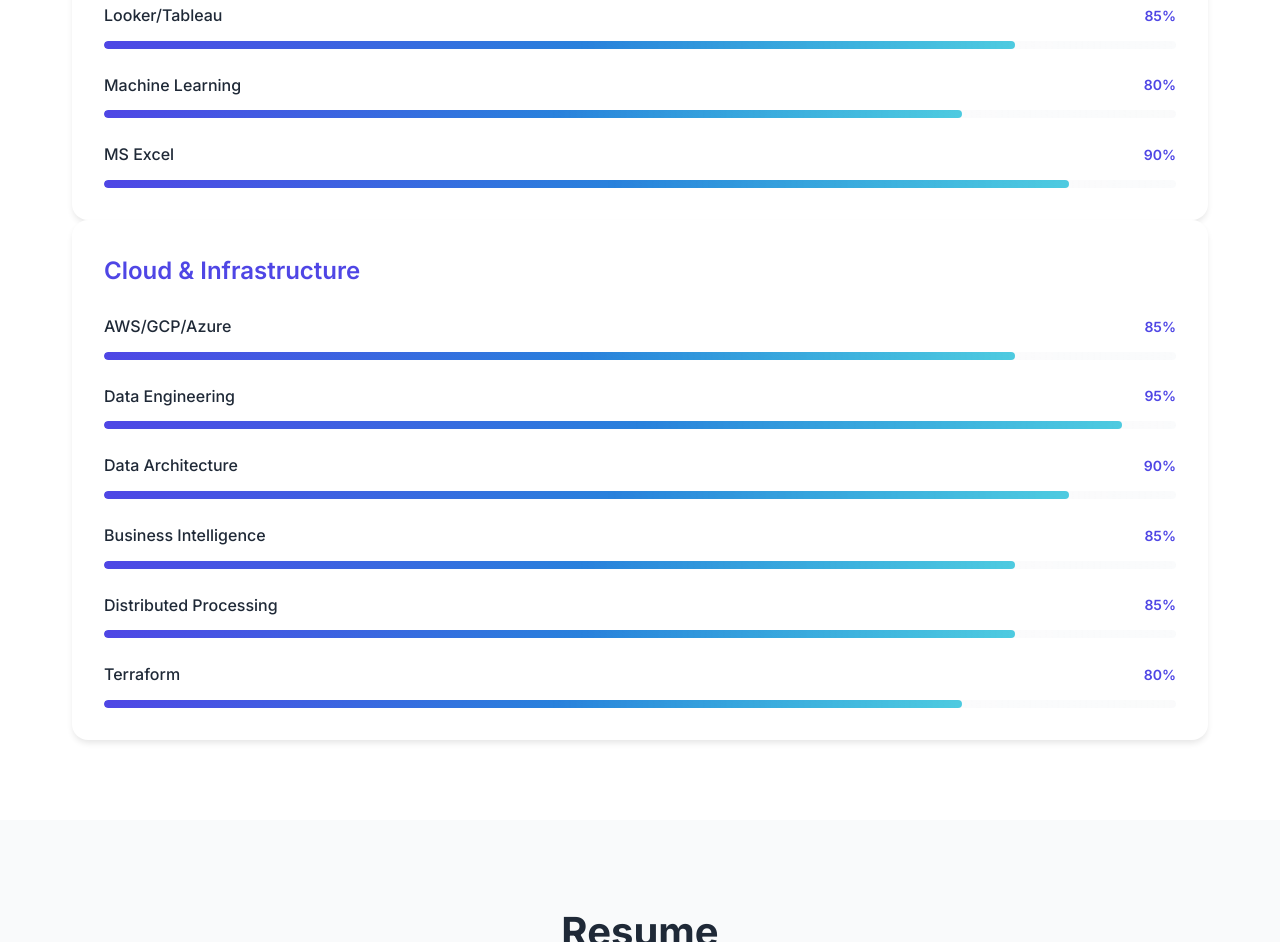
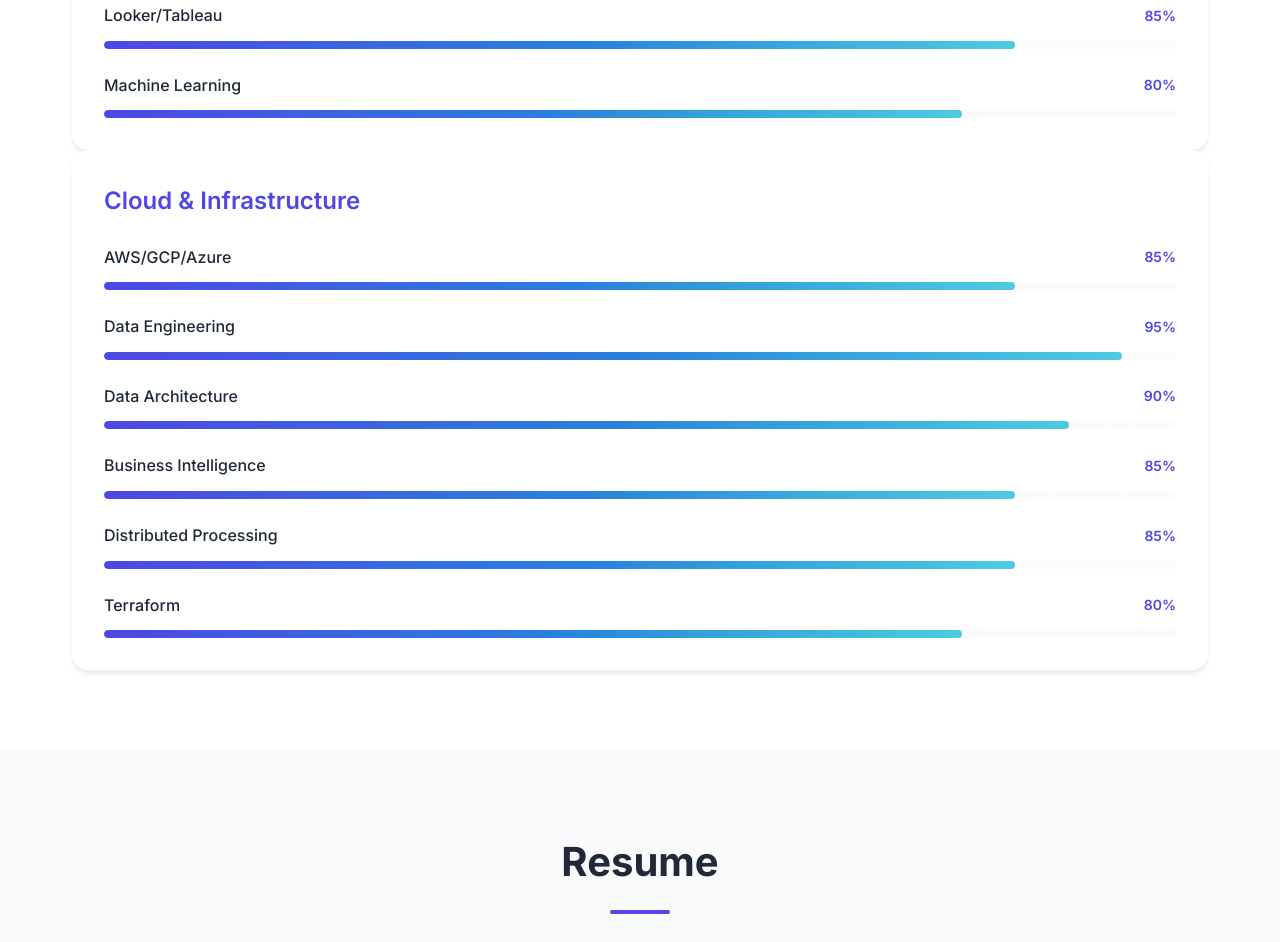
Before and after one commit to nishair/nishair.github.io, a website: page index.html in a window 1280 px wide. Shown: the part 4496-5438 px from the top of the page. Drawn offline with Linux system fonts and the light colour scheme; no server answers.

Commit message:
Removing MS Excel

```diff
--- a/index.html
+++ b/index.html
@@ -454,15 +454,6 @@
                                         <div class="skill-progress-bar" data-percentage="80"></div>
                                     </div>
                                 </div>
-                                <div class="skill-bar">
-                                    <div class="skill-info">
-                                        <span>MS Excel</span>
-                                        <span class="skill-percentage">90%</span>
-                                    </div>
-                                    <div class="skill-progress">
-                                        <div class="skill-progress-bar" data-percentage="90"></div>
-                                    </div>
-                                </div>
                             </div>
                         </div>
 
```
